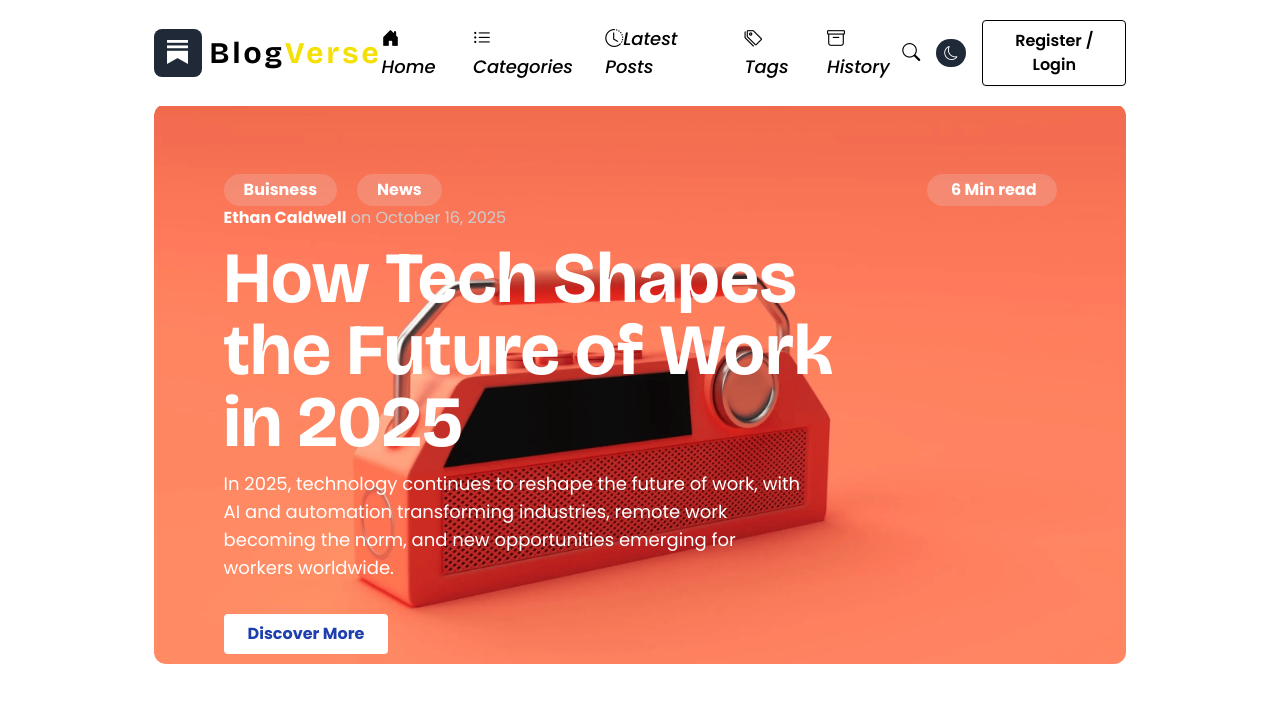
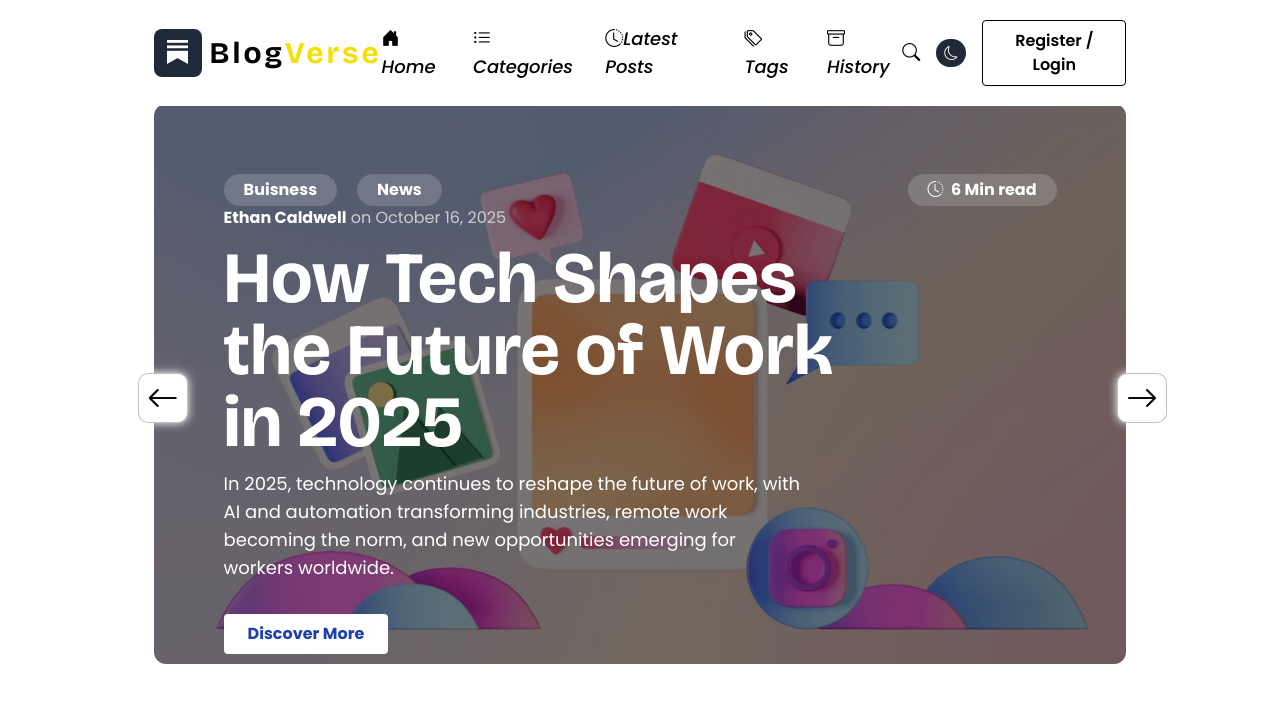
Before and after one commit to SrujalAudarya/BlogVerse, a React (Vite) app: page / in a window 1280 px wide. Shown: the top 702 px of the page. Built offline with nearby package versions, Linux system fonts and the light colour scheme.

Commit message:
making slider using swiper

```diff
--- a/src/Components/Index.jsx
+++ b/src/Components/Index.jsx
@@ -2,9 +2,9 @@ import React, { useRef, useEffect } from 'react'
 import { Swiper, SwiperSlide } from 'swiper/react';
 import { Navigation, Autoplay } from 'swiper/modules';
 import 'swiper/css';
-import 'swiper/css/pagination';
+import 'swiper/css/navigation';
 
-// import topic1 from '../assets/topic1.png'
+// import topic1 from '../assets/topic-1.png'
 // import topic2 from '../assets/topic2.png'
 // import topic3 from '../assets/topic3.png'
 // import topic4 from '../assets/topic4.png'
@@ -29,15 +29,16 @@ const Index = () => {
             modules={[Navigation, Autoplay]}
             autoplay={{ delay: 3000 }}
             slidesPerView={1}
-            spaceBetween={0}
             loop={true}
             navigation={{
               prevEl: prevRef.current,
               nextEl: nextRef.current,
             }}
-            onBeforeInit={(swiper) => {
+            onInit={(swiper) => {
               swiper.params.navigation.prevEl = prevRef.current;
               swiper.params.navigation.nextEl = nextRef.current;
+              swiper.navigation.init();
+              swiper.navigation.update();
             }}
             className='mt-10 rounded-xl'
           >
@@ -53,8 +54,40 @@ const Index = () => {
                     </span>
                   </div>
                   <span className='bg-gray-200/20 px-5 py-1 rounded-full font-bold hover:bg-gray-200/30 cursor-pointer text-white'>
-                      <i className='bi bi-bi-clock-history mr-1'></i> 6 Min read
+                    <i className='bi bi-clock-history mr-1'></i> 6 Min read
+                  </span>
+                </div>
+                <div className='hero-bottom'>
+                  <p className='text-[#cdcdcd]'>
+                    <span className='text-white font-bold'>Ethan Caldwell</span> on October 16,2025
+                  </p>
+                  <h1 className='text-white font-bold font-bricolage text-7xl w-full lg:w-[80%] my-3'>
+                    How Tech Shapes the Future of Work in 2025
+                  </h1>
+                  <p className='text-lg my-3 w-full lg:w-[70%] text-white'>
+                    In 2025, technology continues to reshape the future of work, with AI and automation transforming industries, remote work becoming the norm, and new opportunities emerging for workers worldwide.
+                  </p>
+                  <button className='bg-white px-6 py-2 mt-5 rounded text-blue-800 font-bold hover:bg-black hover:text-white hover:shadow-lg transition duration-300'>
+                    Discover More
+                  </button>
+                </div>
+              </div>
+            </SwiperSlide>
+
+            <SwiperSlide>
+              <div className='hero hero2 p-[70px] flex flex-col justify-between'>
+                <div className='hero-top flex justify-between items-center gap-4'>
+                  <div className='flex items-center gap-5'>
+                    <span className='bg-gray-200/20 px-5 py-1 rounded-full font-bold hover:bg-gray-200/30 cursor-pointer text-white'>
+                      Buisness
                     </span>
+                    <span className='bg-gray-200/20 px-5 py-1 rounded-full font-bold hover:bg-gray-200/30 cursor-pointer text-white'>
+                      News
+                    </span>
+                  </div>
+                  <span className='bg-gray-200/20 px-5 py-1 rounded-full font-bold hover:bg-gray-200/30 cursor-pointer text-white'>
+                    <i className='bi bi-clock-history mr-1'></i> 6 Min read
+                  </span>
                 </div>
                 <div className='hero-bottom'>
                   <p className='text-[#cdcdcd]'>
@@ -72,8 +105,48 @@ const Index = () => {
                 </div>
               </div>
             </SwiperSlide>
+
+            <SwiperSlide>
+              <div className='hero hero3 p-[70px] flex flex-col justify-between'>
+                <div className='hero-top flex justify-between items-center gap-4'>
+                  <div className='flex items-center gap-5'>
+                    <span className='bg-gray-200/20 px-5 py-1 rounded-full font-bold hover:bg-gray-200/30 cursor-pointer text-white'>
+                      Buisness
+                    </span>
+                    <span className='bg-gray-200/20 px-5 py-1 rounded-full font-bold hover:bg-gray-200/30 cursor-pointer text-white'>
+                      News
+                    </span>
+                  </div>
+                  <span className='bg-gray-200/20 px-5 py-1 rounded-full font-bold hover:bg-gray-200/30 cursor-pointer text-white'>
+                    <i className='bi bi-clock-history mr-1'></i> 6 Min read
+                  </span>
+                </div>
+                <div className='hero-bottom'>
+                  <p className='text-[#cdcdcd]'>
+                    <span className='text-white font-bold'>Ethan Caldwell</span> on September 27,2025
+                  </p>
+                  <h1 className='text-white font-bold font-bricolage text-7xl w-full lg:w-[80%] my-3'>
+                    Remote Work Trends in the Digital Age
+                  </h1>
+                  <p className='text-lg my-3 w-full lg:w-[70%] text-white'>
+                    Discover the cutting-edge tech gadgets making travel smarter and more convenient in 2024
+                  </p>
+                  <button className='bg-white px-6 py-2 mt-5 rounded text-blue-800 font-bold hover:bg-black hover:text-white hover:shadow-lg transition duration-300'>
+                    Discover More
+                  </button>
+                </div>
+              </div>
+            </SwiperSlide>
           </Swiper>
         )}
+        {/* Custom Navigation Button */}
+        <div ref={prevRef} className='swiper-button-prev swiper-btn swiper-btn-prev cursor-pointer'>
+          <i className='bi bi-arrow-left'></i>
+        </div>
+
+        <div ref={nextRef} className='swiper-button-next swiper-btn swiper-btn-next cursor-pointer'>
+          <i className='bi bi-arrow-right'></i>
+        </div>
       </div>
     </>
   )
--- a/src/index.css
+++ b/src/index.css
@@ -27,7 +27,7 @@ body{
 .hero{
     width: 100% !important;
     height: 70vh;
-    background-image: url(assets/hero-slide-1.png);
+    background-image: url(assets/hero-slide-1.png) !important;
     background-repeat: no-repeat;
     background-position: center center;
     background-size: cover;
@@ -35,3 +35,130 @@ body{
     position: relative;
     z-index: 5;
 }
+
+.hero:after{
+    content: '';
+    position: absolute;
+    top: 0;
+    left: 0;
+    width: 100%;
+    height: 100%;
+    background-color: rgba(0, 0, 0, 0.5);
+    z-index: -1;
+}
+
+.hero2{
+    background-image: url(assets/hero-slide-2.png) !important;
+}
+
+.hero3{
+    background-image: url(assets/hero-slide-3.png) !important;
+}
+
+.swiper-button-next:after,
+.swiper-button-prev:after{
+    display: none !important;
+}
+
+.swiper-btn{
+    position: absolute !important;
+    top: 60% !important;
+    left: 11% !important;
+}
+
+.swiper-btn-next{
+    left: 87.5% !important;
+}
+
+.swiper-btn i{
+    font-size: 2rem;
+    width: 50px;
+    height: 50px;
+    display: flex;
+    align-items: center;
+    justify-content: center;
+    color: var(--black-color);
+    border: 1px solid rgba(131, 131, 131, 0.5);
+    background-color: var(--white-color);
+    padding: 10px;
+    border-radius: 10px;
+    box-shadow: 0 0 10px var(--white-color);
+    transition: var(--transition-regular);
+}
+
+.swiper-btn i:hover{
+    background-color: var(--black-color);
+    color: var(--prim-color);
+    transform: scale(1.02);
+}
+
+.hero-top span{
+    opacity: 0;
+    animation: Anim-fade-left var(--transition-regular) 0.3s forwards linear;
+}
+
+.hero-bottom p:nth-of-type(1){
+    opacity: 0;
+    animation: Anim-fade-left var(--transition-regular)  0.5s forwards linear;
+}
+
+.hero-bottom p:nth-of-type(2){
+    opacity: 0;
+    animation: Anim-fade-left var(--transition-regular)  0.9s forwards linear;
+}
+
+.hero-bottom h1{
+    opacity: 0;
+    animation: Anim-fade-left var(--transition-regular) 0.7s forwards linear;
+}
+
+.hero-bottom button{
+    opacity: 0;
+    animation: Anim-fade-left var(--transition-regular) 1s forwards linear;
+}
+
+@keyframes Anim-fade-left {
+    0%{
+        transform: translateX(100px);
+        opacity: 0;
+    }
+    100%{
+        transform: translateX(0px);
+        opacity: 1;
+    }
+
+}
+
+/* Hero MQ section  */
+
+@media (max-width:1399px) {}
+@media (max-width:1199px) {
+    .nav-menu li{
+        font-size: 0.8rem !important;
+    }
+}
+@media (max-width:991px) {
+    .hero-bottom h1{
+        font-size: 3rem;
+    }
+    .swiper-btn{
+        left: 6% !important;
+    }
+    .swiper-btn-next{
+        left: 91% !important;
+    }
+}
+@media (max-width:767px) {}
+@media (max-width:575px) {
+    .nav-btn{
+        display: none;
+    }
+    .hero-top{
+        flex-direction: column;
+        justify-content: flex-start;
+        align-items: flex-start;
+    }
+    .hero-bottom h1{
+        font-size: 2rem;
+    }
+}
```
